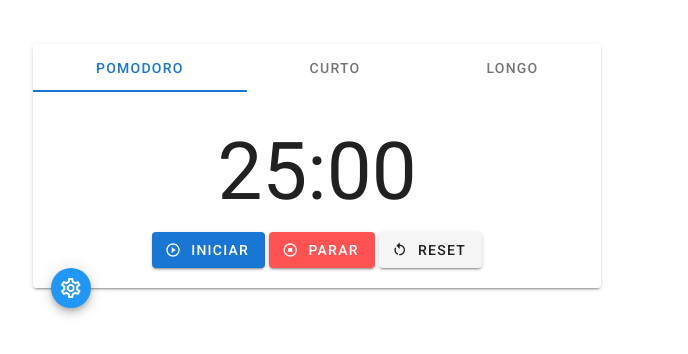
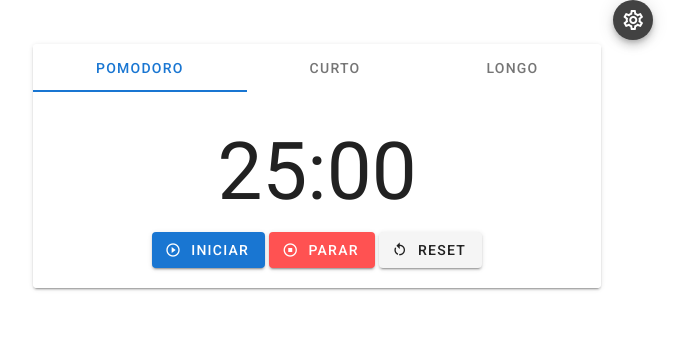
Before and after one commit to codingscode/Vue_exemplos1, a Vue app in the folder 001/pomodoro-app/: page / in a window 1280 px wide. Shown: the top 354 px of the page, without its empty margins (323-1011 px from the left). Built offline with nearby package versions, Linux system fonts and the light colour scheme.

Commit message:
parte 18

```diff
--- a/001/pomodoro-app/src/App.vue
+++ b/001/pomodoro-app/src/App.vue
@@ -4,8 +4,11 @@
       <v-container>
         <v-row>
            <v-col sm="6" offset-sm="3">
-              <Pomodoro />
+              <Pomodoro :dialog="this.dialog" />
            </v-col>
+           <v-btn @click="dialog = !dialog" color="secondary" dark small top right fab >
+               <v-icon>mdi-cog-outline</v-icon>
+           </v-btn>
 
         </v-row>
 
@@ -25,8 +28,10 @@
         Pomodoro
 
     },
-    data: () => ({
-      //
-    }),
+    data() {
+       return {
+          dialog: false
+       }
+    }
 }
 </script>
--- a/001/pomodoro-app/src/components/DialogC.vue
+++ b/001/pomodoro-app/src/components/DialogC.vue
@@ -12,7 +12,7 @@
 export default {
    props: {
       dialog: {
-         type: Boolean, require: true
+         type: Boolean, required: true
       }
    }
 }
--- a/001/pomodoro-app/src/components/Pomodoro.vue
+++ b/001/pomodoro-app/src/components/Pomodoro.vue
@@ -25,9 +25,7 @@
            </div>
        </v-card>
        <DialogC :dialog="dialog" />
-       <v-btn color="blue" dark small absolute bottom left fab >
-          <v-icon>mdi-cog-outline</v-icon>
-       </v-btn>
+
    </v-card>
 </template>
 
@@ -37,6 +35,11 @@
 export default {
     components: {
         DialogC
+    },
+    props: {
+       dialog: {
+          type: Boolean, required: true
+       }
     },
     data() {
         return {
@@ -48,8 +51,8 @@
                {nome: 'Pomodoro', minutos: 25},
                {nome: 'Curto', minutos: 5},
                {nome: 'Longo', minutos: 10}
-            ],
-            dialog: false
+            ]
+
         }
     },
     computed: {
```
Also changed, not shown: 2 other files (tests, documents, lock files or other folders).
